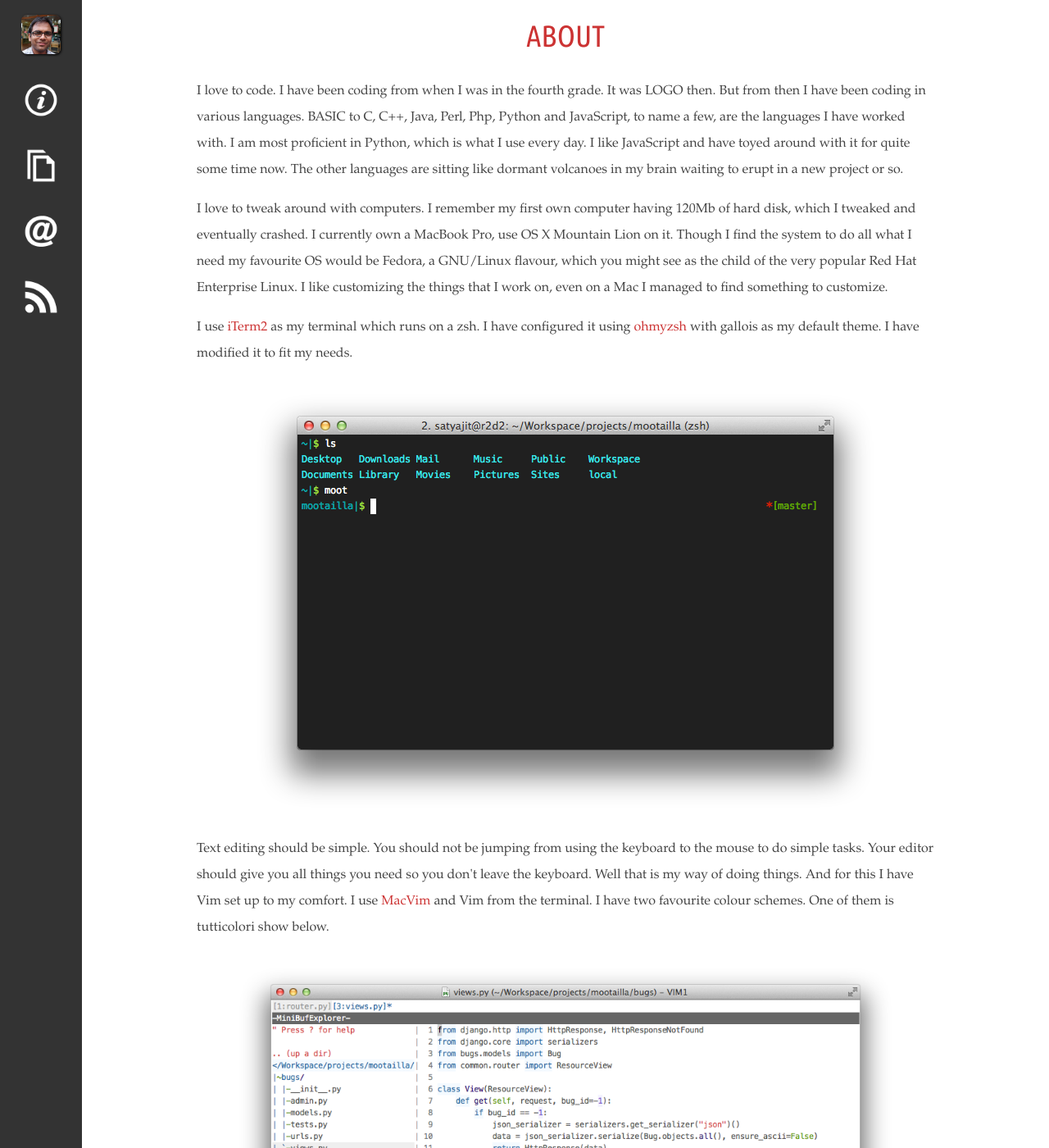
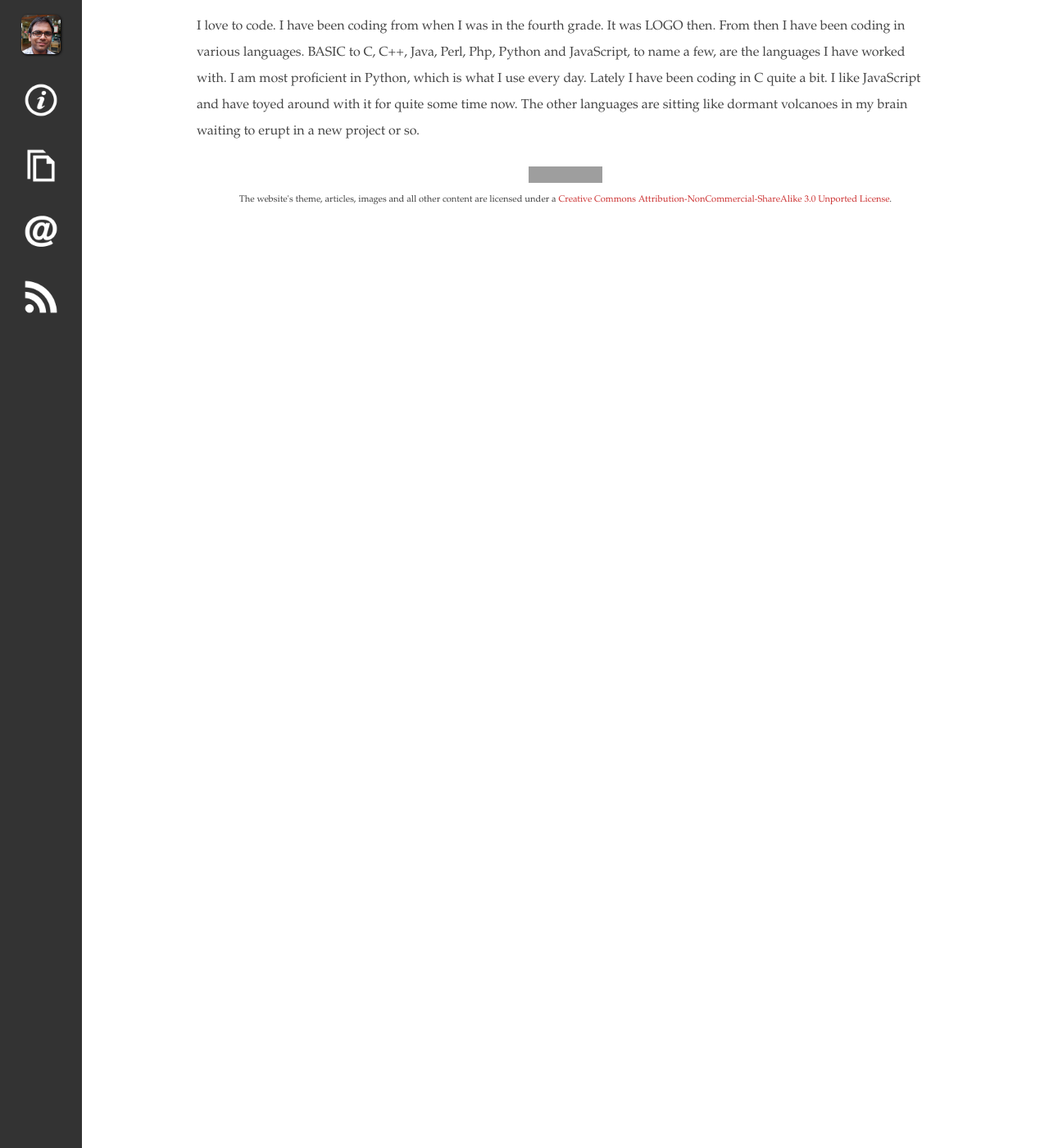
Before and after one commit to satran/satran.github.io, a Jekyll site: the page built from about/index.html, in a window 1280 px wide and 1400 px high. Shown: the whole window at 82% size. Built offline with Jekyll 4.4.1, drawn with Linux system fonts in a browser that asks for light colours; some web fonts are replaced; some of the changed text lies outside the part shown; grey boxes are pictures that could not be loaded.

Commit message:
Updating about me page.

```diff
--- a/about/index.html
+++ b/about/index.html
@@ -2,27 +2,4 @@
 layout: default
 title: About
 ---
-<div id="post">
-    <h1>About</h1>
-    <p>I love to code. I have been coding from when I was in the fourth grade. It was LOGO then. But from then I have been coding in various languages. BASIC to C, C++, Java, Perl, Php, Python and JavaScript, to name a few, are the languages I have worked with. I am most proficient in Python, which is what I use every day. I like JavaScript and have toyed around with it for quite some time now. The other languages are sitting like dormant volcanoes in my brain waiting to erupt in a new project or so.</p>
-
-    <p>I love to tweak around with computers. I remember my first own computer having 120Mb of hard disk, which I tweaked and eventually crashed. I currently own a MacBook Pro, use OS X Mountain Lion on it. Though I find the system to do all what I need my favourite OS would be Fedora, a GNU/Linux flavour, which you might see as the child of the very popular Red Hat Enterprise Linux. I like customizing the things that I work on, even on a Mac I managed to find something to customize.</p>
-
-    <p>I use <a href="http://www.iterm2.com/">iTerm2</a> as my terminal which runs on a zsh. I have configured it using <a href="https://github.com/robbyrussell/oh-my-zsh">ohmyzsh</a> with gallois as my default theme. I have modified it to fit my needs.</p>
-
-    <a href="/images/pages/about/iterm.png"><img src="/images/pages/about/iterm.png" align="middle"/></a>
-
-    <p>Text editing should be simple. You should not be jumping from using the keyboard to the mouse to do simple tasks. Your editor should give you all things you need so you don't leave the keyboard. Well that is my way of doing things. And for this I have Vim set up to my comfort. I use <a href="https://github.com/b4winckler/macvim">MacVim</a> and Vim from the terminal. I have two favourite colour schemes. One of them is tutticolori show below.</p>
-
-    <a href="/images/pages/about/macvim.png"><img src="/images/pages/about/macvim.png" align="middle"/></a>
-
-    <p>And the other is rdark as shown below. I use rdark for the terminal and tutticolori for MacVim. Both of them have been modified. If you like the color scheme you can find it in my <a href="https://github.com/satyajitranjeev/Dotvim">DotVim</a> repository. This repository also holds all my settings and the plugins I use. Feel free to fork it or clone it.</p>
-
-    <a href="/images/pages/about/vim.png"><img src="/images/pages/about/vim.png" align="middle"/></a>
-
-    <p>I started blogging using wordress. Wordpress was great initially, it was easy. But once I wanted to customize it, it just became too much of a task. And for every feature they have a price tag. So I decided to go for tumblr. Tumblr has got great customizability and supported Markdown syntax but I noticed that at times my site was not reachable. I began my search of a place to host it. I decided to host in on my own, but with it came with problems of its own. Then my good friend <a href="https://twitter.com/#!/Debloper">Soumya Deb</a> suggested that I give <a href="https://github.com/mojombo/jekyll">Jekyll</a> a shot. I was curious - static pages generated from Markdown. I did my research on static site generators and narrowed my options to <a href="https://github.com/mojombo/jekyll">Jekyll</a> and <a href="http://ringce.com/hyde">Hyde</a>. One in Ruby and the other in Python. Naturally my love for Python initially made me choose Hyde. Sadly Jekyll had a better support on GitHub.</p>
-
-    <p>So Jekyll it was. The <a href="https://github.com/satyajitranjeev/satyajitranjeev.github.com">source code</a> of the site is on GitHub as you might imagine. The concept is using <a href="http://pages.github.com/">GitHub pages</a>. GitHub automatically generates html every time you push your code to the repository, the one you have configured as your page. Jekyll has a good wiki where you can figure out how to get started. You might also want to check out <a href="http://pages.github.com/">GitHub pages</a> to understand how Jekyll works with GitHub.</p>
-
-    <p>I keep trying out new technology, sometimes old ones too. Pop in here once a while and you might notice something that would pique your curiosity. </p>
-</div>
+I love to code. I have been coding from when I was in the fourth grade. It was LOGO then. From then I have been coding in various languages. BASIC to C, C++, Java, Perl, Php, Python and JavaScript, to name a few, are the languages I have worked with. I am most proficient in Python, which is what I use every day. Lately I have been coding in C quite a bit. I like JavaScript and have toyed around with it for quite some time now. The other languages are sitting like dormant volcanoes in my brain waiting to erupt in a new project or so.
```
